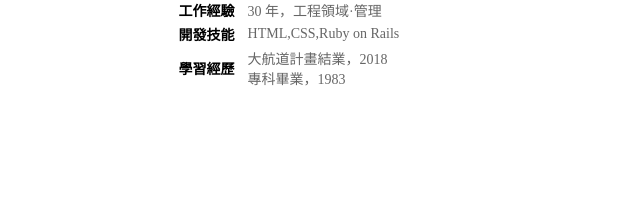
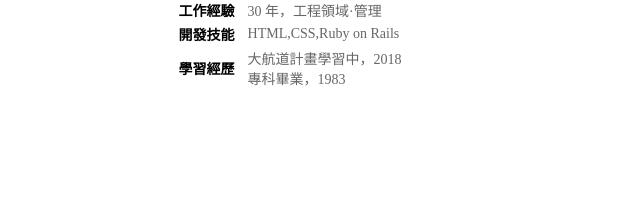
Before and after one commit to gwitfeng/My-WEB, a plain HTML site: page index.html in a window 1280 px wide. Shown: the part 316-533 px from the top of the page, 27-667 px from the left. Drawn offline with Linux system fonts and the light colour scheme.

Commit message:
Before upload to Github

```diff
--- a/index.html
+++ b/index.html
@@ -43,7 +43,7 @@
                 </tr>
                 <tr>
                   <th>學習經歷</th>
-                  <td>大航道計畫結業，2018<br>專科畢業，1983</td>
+                  <td>大航道計畫學習中，2018 <br>專科畢業，1983</td>
                 </tr>
               </table>
           </div>
```
